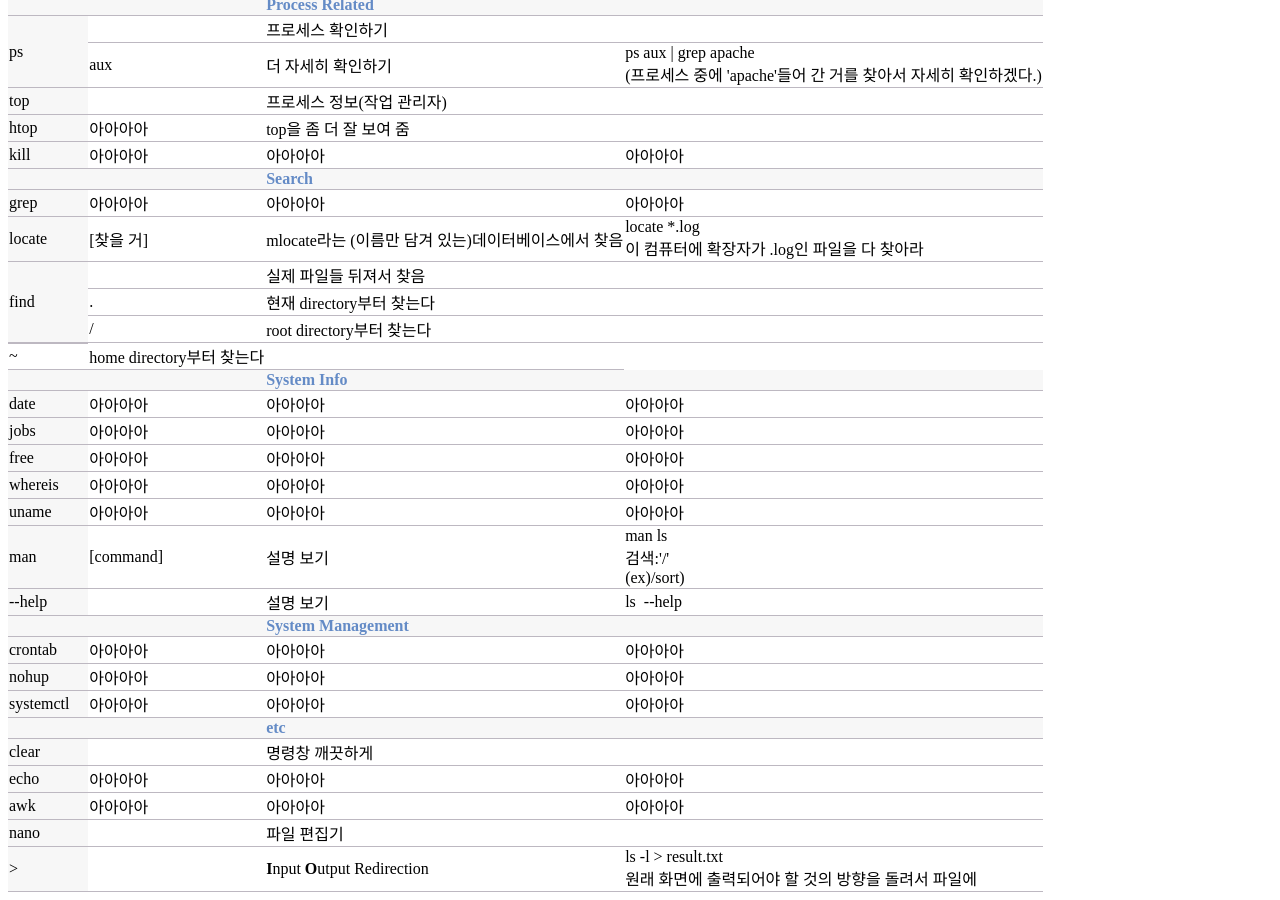
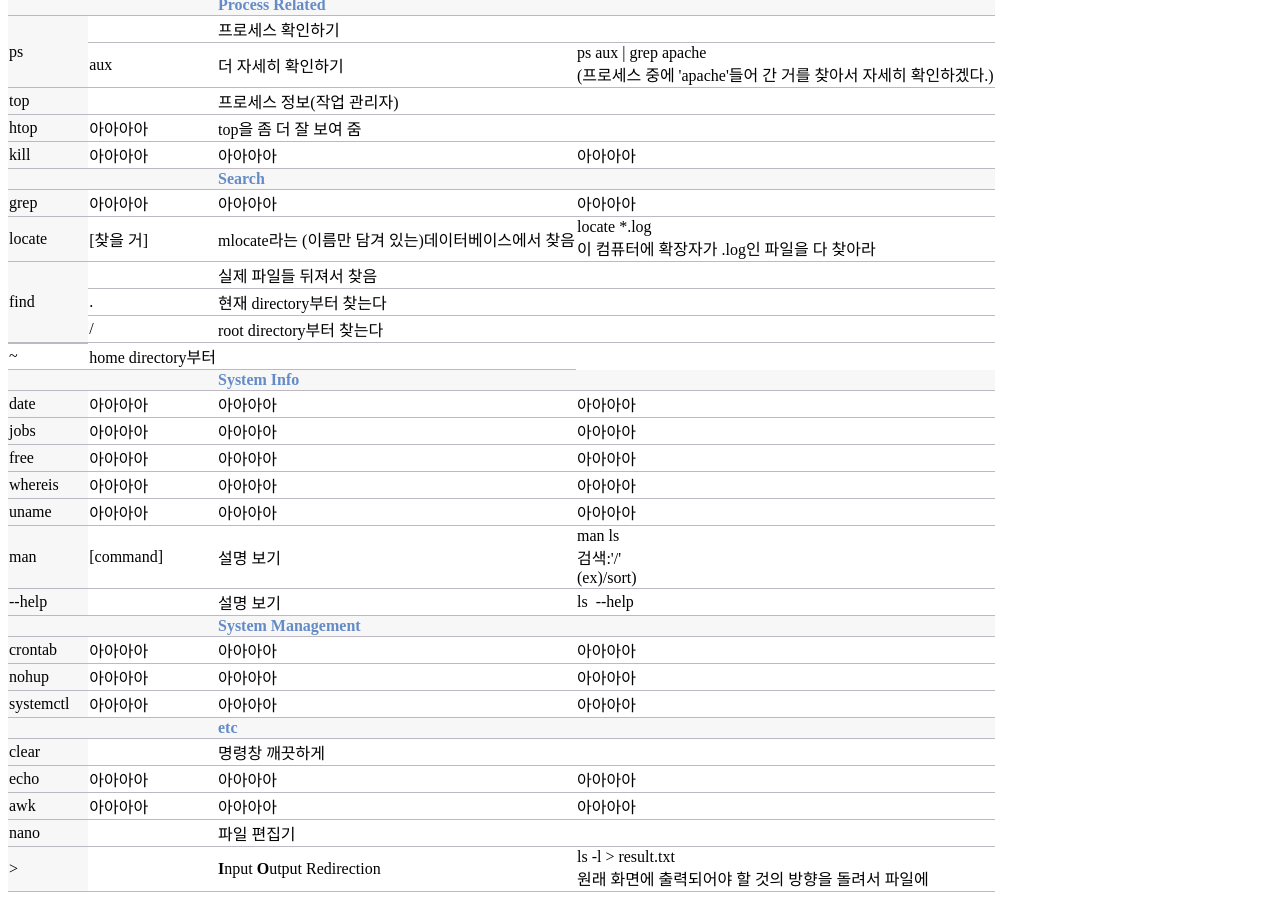
Before and after one commit to finddme/finddme.github.io, a Jekyll site: the page built from _posts/2022-01-12-Linux.md, in a window 1280 px wide and 900 px high, scrolled down 719 px. Built offline with Jekyll 4.4.1, drawn with Linux system fonts in a browser that asks for light colours.

Commit message:
Update 2022-01-12-Linux.md

```diff
--- a/_posts/2022-01-12-Linux.md
+++ b/_posts/2022-01-12-Linux.md
@@ -79,7 +79,7 @@ tag: Linux
        <tr><td class="line4" rowspan="3">find</td><td class="line"> </td><td class="line">실제 파일들 뒤져서 찾음</td><td class="line"> </td></tr>
         <tr><td class="line">&#46;</td><td class="line">현재 directory부터 찾는다</td><td class="line"> </td></tr>
         <tr><td class="line">&#47;</td><td class="line">root directory부터 찾는다</td><td class="line"> </td></tr>
-        <tr><td class="line">~</td><td class="line">home directory부터 찾는다</td><td class="line"> </td></tr>
+        <tr><td class="line">~</td><td class="line">home directory부터 </td><td class="line"> </td></tr>
         <tr><td class="line3"> </td><td class="line3"> </td><td class="line3"><span style="color:#648BC6; font-weight: bold;">System Info</span></td><td class="line3">
           <tr><td class="line3" rowspan="1">date</td><td class="line">아아아아</td><td class="line">아아아아</td><td class="line">아아아아</td></tr>
           <tr><td class="line3" rowspan="1">jobs</td><td class="line">아아아아</td><td class="line">아아아아</td><td class="line">아아아아</td></tr>
```
